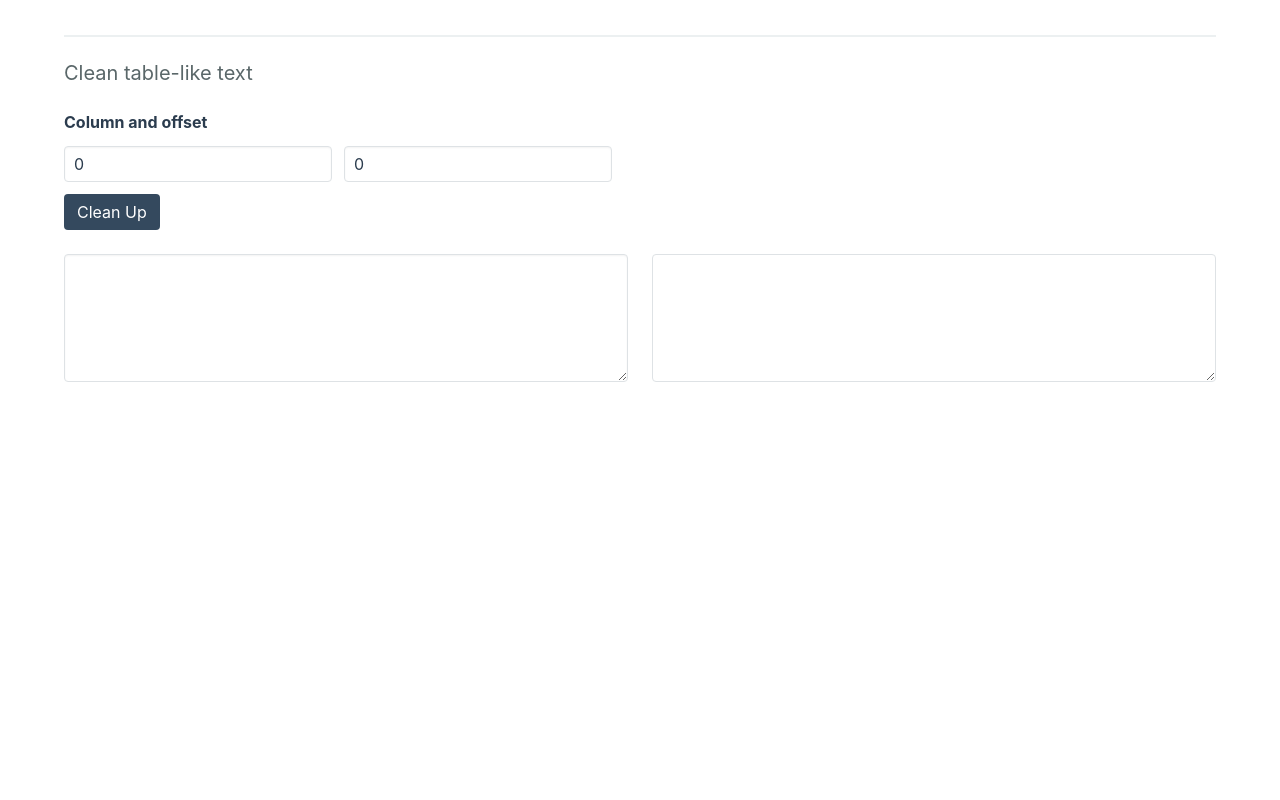
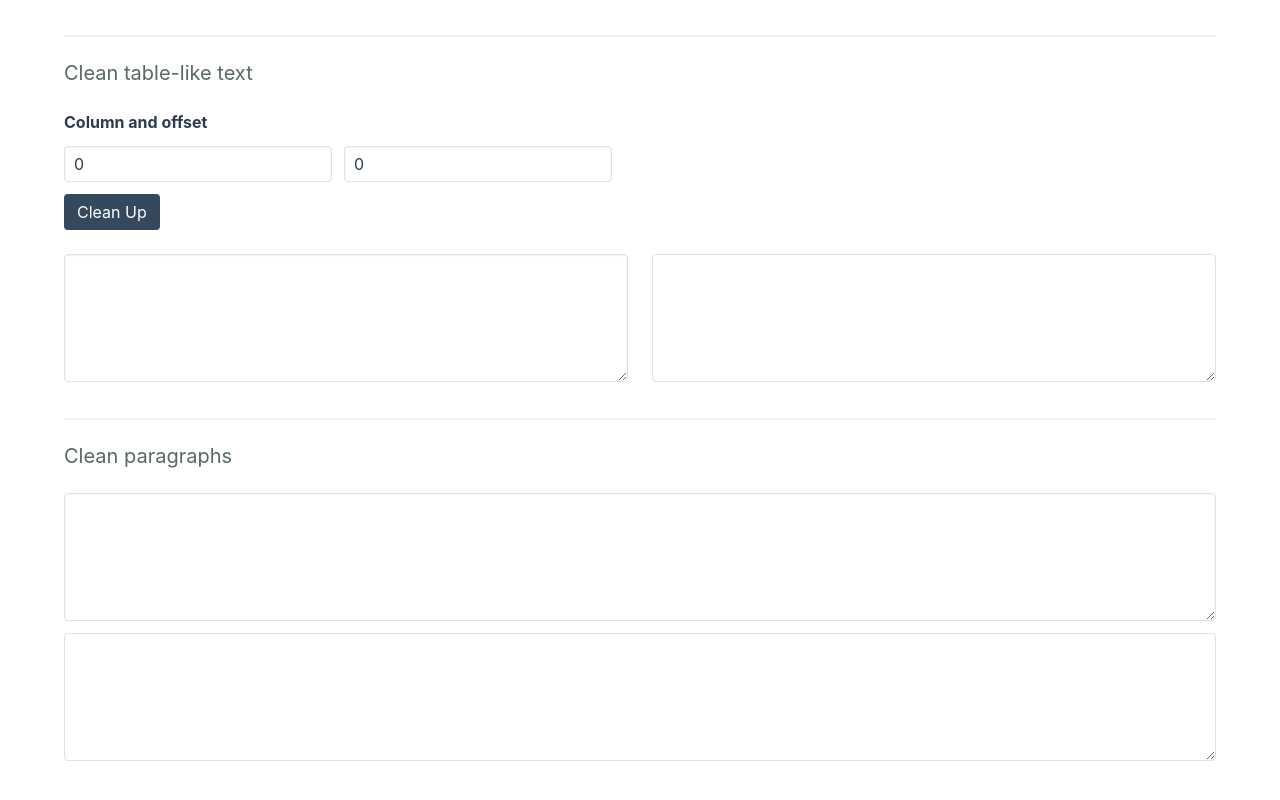
Before and after one commit to lettenj61-examples/unnecessary-tools, a Next.js app: page /csv in a window 1280 px wide. Shown: the part 584-1384 px from the top of the page. Before the commit the page ends 1014 px from the top, so only its background shows below. Built offline with nearby package versions, Linux system fonts and the light colour scheme.

Commit message:
feat: Clean paragraphs

```diff
--- /dev/null
+++ b/components/paragraph.tsx
@@ -0,0 +1,46 @@
+import { useState, useMemo } from 'react'
+
+function Paragraph() {
+  const [input, setInput] = useState('')
+  const output = useMemo(() => {
+    const isEmpty = input.trim() === ''
+    if (isEmpty) return ''
+
+    return formatParagraph(input).join('\n')
+  }, [input])
+
+  return (
+    <>
+      <p className="subtitle">Clean paragraphs</p>
+      <div className="field">
+        <textarea className="textarea" onInput={e => setInput(e.currentTarget.value)} value={input}>
+        </textarea>
+      </div>
+      <div className="field">
+        <textarea className="textarea" readOnly={true} value={output}></textarea>
+      </div>
+    </>
+  )
+}
+
+export default Paragraph
+
+function formatParagraph(text: string): string[] {
+  const lines = text.split(/\r?\n/g)
+  return lines.reduce<{ chunk: string; buffer: string[] }>(
+    (state, line) => {
+      if (state.chunk !== '') {
+        state.chunk += ' '
+      }
+      const val = line.trim()
+      state.chunk += val
+
+      if (val.endsWith('.')) {
+        state.buffer.push(state.chunk)
+        state.chunk = ''
+      }
+      return state
+    },
+    { chunk: '', buffer: [] }
+  ).buffer
+}
--- a/components/tableCleaner.tsx
+++ b/components/tableCleaner.tsx
@@ -63,9 +63,11 @@ export default function TableCleaner() {
       <div className="columns">
         <div className="column">
           <div className="field">
-            <textarea className="textarea" onInput={e => setContent(e.currentTarget.value)}>
-              {content}
-            </textarea>
+            <textarea
+              className="textarea"
+              onInput={e => setContent(e.currentTarget.value)}
+              value={content}
+            ></textarea>
           </div>
         </div>
 
--- a/pages/csv.tsx
+++ b/pages/csv.tsx
@@ -1,5 +1,6 @@
 import Head from 'next/head'
 import Csv from '../components/csv'
+import Paragraph from '../components/paragraph'
 import TableCleaner from '../components/tableCleaner'
 
 export default function Page() {
@@ -24,6 +25,10 @@ export default function Page() {
           <hr />
 
           <TableCleaner />
+
+          <hr />
+
+          <Paragraph />
         </div>
       </section>
     </>
--- a/pages/url.tsx
+++ b/pages/url.tsx
@@ -1,4 +1,5 @@
 import { NextPage } from 'next'
+import Head from 'next/head'
 import { useMemo, useState } from 'react'
 
 const Page: NextPage = () => {
@@ -25,6 +26,10 @@ const Page: NextPage = () => {
 
   return (
     <>
+      <Head>
+        <title>URL Utilities | Unnecessary Tools</title>
+      </Head>
+
       <section className="hero is-small">
         <div className="hero-body">
           <h1 className="title">URL Utilities</h1>
```
